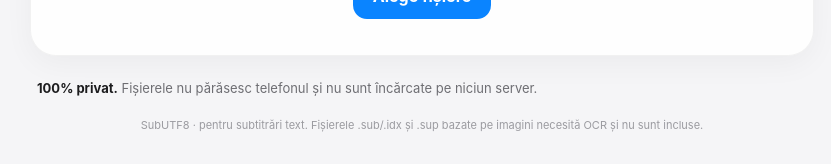
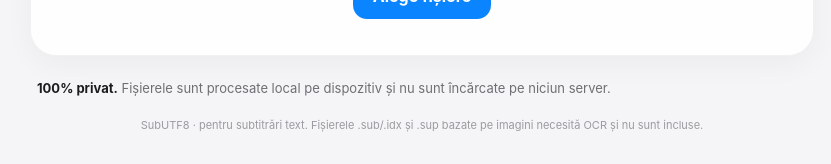
Before and after one commit to Zuzuitu/subutf8, a React (Vite) app: page / in a window 1280 px wide. Shown: the part 696-860 px from the top of the page, without its empty margins (218-1049 px from the left). Built offline with nearby package versions, Linux system fonts and the light colour scheme.

Commit message:
Update App.tsx

```diff
--- a/src/App.tsx
+++ b/src/App.tsx
@@ -112,7 +112,7 @@ export default function App(){
       {convertedCount>1 && <button className="secondary wide" onClick={exportZip}>Descarcă toate ca ZIP</button>}
     </section>}
 
-    <section className="note"><strong>100% privat.</strong> Fișierele nu părăsesc telefonul și nu sunt încărcate pe niciun server.</section>
+    <section className="note"><strong>100% privat.</strong> Fișierele sunt procesate local pe dispozitiv și nu sunt încărcate pe niciun server.</section>
     <footer>SubUTF8 · pentru subtitrări text. Fișierele .sub/.idx și .sup bazate pe imagini necesită OCR și nu sunt incluse.</footer>
 
     {preview && <div className="modal" onClick={()=>setPreview(null)}><div className="sheet" onClick={e=>e.stopPropagation()}><div className="grab"/><div className="sectionTitle"><h2>{preview.file.name}</h2><button className="round" onClick={()=>setPreview(null)}>×</button></div><pre>{preview.converted}</pre></div></div>}
```
